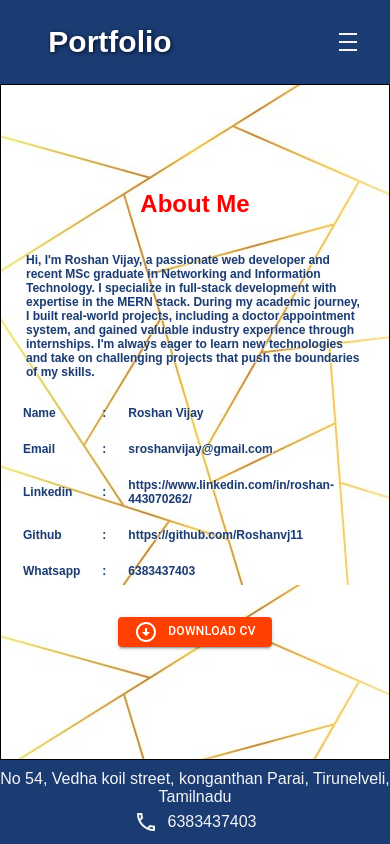
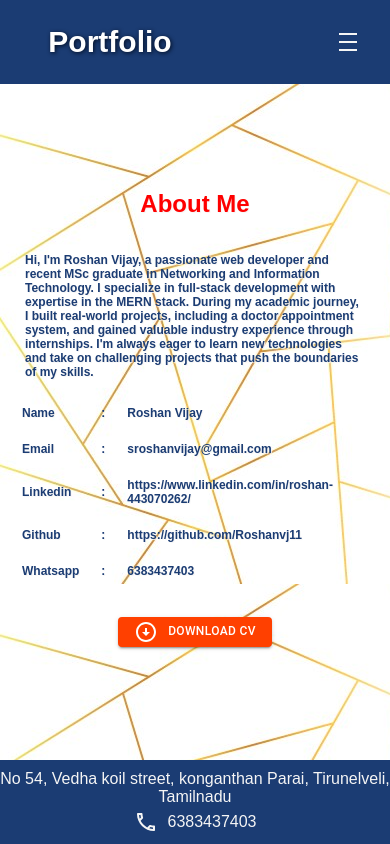
Before and after one commit to Roshanvj11/Roshan.github.io, a React (Create React App) app: page /#/about in a window 390 px wide. Built offline with nearby package versions, Linux system fonts and the light colour scheme.

Commit message:
Media query implementation

```diff
--- a/src/css/About.css
+++ b/src/css/About.css
@@ -1,5 +1,5 @@
 .About {
-    border: 1px solid black;
+    /* border: 1px solid black; */
     display: flex;
     flex-direction: row;
     /* justify-content: center; */
@@ -23,7 +23,7 @@
 /* width: 100%;
     padding: 20px; */
 /* } */
-*/
+
 /* .AboutInnerContent {
     border: 1px solid black;
     display: flex;
@@ -35,7 +35,7 @@
 } */
 
 .aboutImage {
-    border: 1px solid black;
+    /* border: 1px solid black; */
     display: flex;
     flex-direction: row;
     justify-content: center;
```
